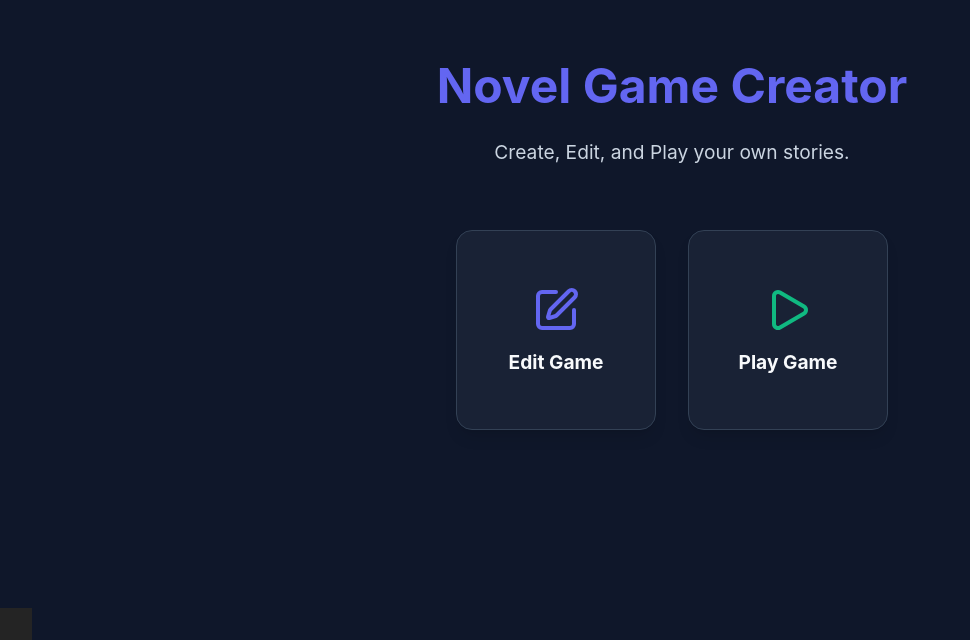
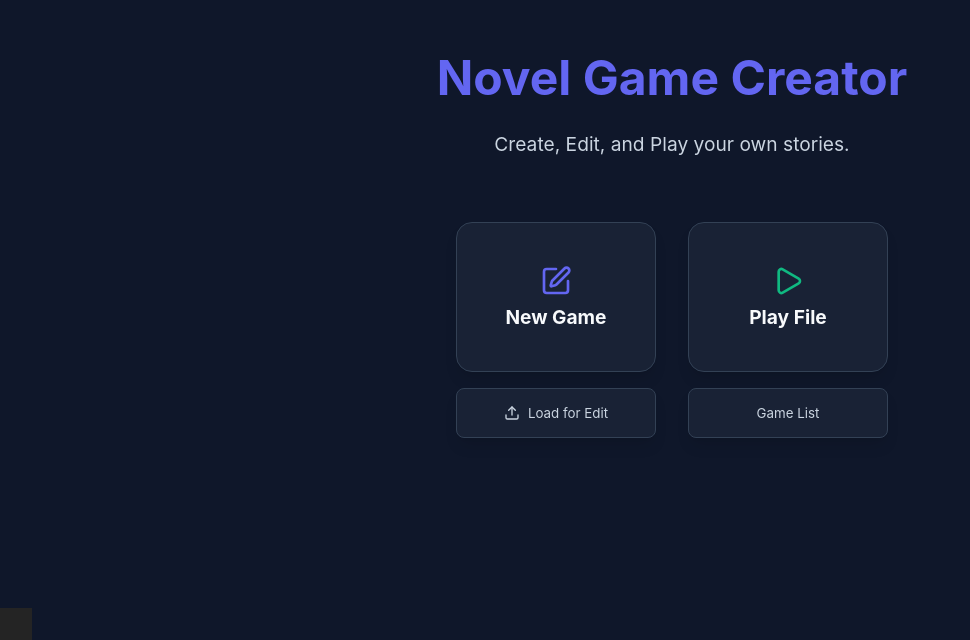
Before and after one commit to naturesoda/009, a React (Vite) app: page / in a window 1280 px wide. Shown: the part 192-832 px from the top of the page, without its empty margins (0-970 px from the left). Built offline with nearby package versions, Linux system fonts and the light colour scheme.

Commit message:
feat: Add save and load game functionality for story data.

```diff
--- a/src/components/FlowEditor/FlowEditor.jsx
+++ b/src/components/FlowEditor/FlowEditor.jsx
@@ -11,6 +11,7 @@ import useStoryStore from '../../store/storyStore';
 import SceneNode from './SceneNode';
 import SceneModal from '../SceneEditor/SceneModal';
 import DemoPlayer from '../Preview/DemoPlayer';
+import { saveGame } from '../../utils/fileUtils';
 
 const nodeTypes = {
     sceneNode: SceneNode,
@@ -69,6 +70,13 @@ const FlowEditor = () => {
                 >
                     ▶ Full Game Demo
                 </button>
+                <button
+                    className="btn-secondary"
+                    onClick={() => saveGame({ nodes, edges }, 'my-novel-game.json')}
+                    style={{ background: 'var(--color-accent-primary)', color: 'white' }}
+                >
+                    💾 Save Game
+                </button>
             </div>
 
             <ReactFlow
--- a/src/components/StartScreen/StartScreen.jsx
+++ b/src/components/StartScreen/StartScreen.jsx
@@ -1,7 +1,40 @@
-import React from 'react';
-import { Edit, Play, BookOpen } from 'lucide-react';
+import React, { useRef } from 'react';
+import { Edit, Play, Upload } from 'lucide-react';
+import { loadGame } from '../../utils/fileUtils';
+import useStoryStore from '../../store/storyStore';
 
 const StartScreen = ({ onNavigate }) => {
+    const fileInputRef = useRef(null);
+    const { setStory } = useStoryStore();
+    const [mode, setMode] = React.useState(null); // 'edit' or 'play'
+
+    const handleFileChange = async (e) => {
+        const file = e.target.files[0];
+        if (file) {
+            try {
+                const data = await loadGame(file);
+                if (data.nodes && data.edges) {
+                    setStory(data.nodes, data.edges);
+                    if (mode === 'edit') {
+                        onNavigate('editor');
+                    } else if (mode === 'play') {
+                        onNavigate('playing');
+                    }
+                }
+            } catch (error) {
+                console.error('Failed to load game:', error);
+                alert('Failed to load game file.');
+            }
+        }
+        // Reset input
+        if (fileInputRef.current) fileInputRef.current.value = '';
+    };
+
+    const handleLoadClick = (selectedMode) => {
+        setMode(selectedMode);
+        fileInputRef.current.click();
+    };
+
     return (
         <div style={{
             width: '100vw',
@@ -13,6 +46,14 @@ const StartScreen = ({ onNavigate }) => {
             justifyContent: 'center',
             gap: '2rem'
         }}>
+            <input
+                type="file"
+                ref={fileInputRef}
+                style={{ display: 'none' }}
+                accept=".json"
+                onChange={handleFileChange}
+            />
+
             <div style={{ textAlign: 'center', marginBottom: '2rem' }}>
                 <h1 style={{ fontSize: '3rem', fontWeight: 'bold', color: 'var(--color-accent-primary)', marginBottom: '1rem' }}>
                     Novel Game Creator
@@ -23,6 +64,7 @@ const StartScreen = ({ onNavigate }) => {
             </div>
 
             <div style={{ display: 'flex', gap: '2rem' }}>
+                <div style={{ display: 'flex', flexDirection: 'column', gap: '1rem' }}>
                     <button
                         className="glass-panel"
                         onClick={() => onNavigate('editor')}
@@ -32,7 +74,7 @@ const StartScreen = ({ onNavigate }) => {
                             alignItems: 'center',
                             justifyContent: 'center',
                             width: '200px',
-                        height: '200px',
+                            height: '150px',
                             borderRadius: '1rem',
                             cursor: 'pointer',
                             transition: 'transform 0.2s',
@@ -42,20 +84,40 @@ const StartScreen = ({ onNavigate }) => {
                         onMouseEnter={(e) => e.currentTarget.style.transform = 'translateY(-5px)'}
                         onMouseLeave={(e) => e.currentTarget.style.transform = 'translateY(0)'}
                     >
-                    <Edit size={48} style={{ marginBottom: '1rem', color: 'var(--color-accent-primary)' }} />
-                    <span style={{ fontSize: '1.2rem', fontWeight: 'bold' }}>Edit Game</span>
+                        <Edit size={32} style={{ marginBottom: '0.5rem', color: 'var(--color-accent-primary)' }} />
+                        <span style={{ fontSize: '1.2rem', fontWeight: 'bold' }}>New Game</span>
                     </button>
-
                     <button
                         className="glass-panel"
-                    onClick={() => onNavigate('play-list')}
+                        onClick={() => handleLoadClick('edit')}
+                        style={{
+                            display: 'flex',
+                            alignItems: 'center',
+                            justifyContent: 'center',
+                            gap: '0.5rem',
+                            width: '200px',
+                            padding: '1rem',
+                            borderRadius: '0.5rem',
+                            cursor: 'pointer',
+                            border: '1px solid var(--color-border)',
+                            color: 'var(--color-text-secondary)'
+                        }}
+                    >
+                        <Upload size={16} /> Load for Edit
+                    </button>
+                </div>
+
+                <div style={{ display: 'flex', flexDirection: 'column', gap: '1rem' }}>
+                    <button
+                        className="glass-panel"
+                        onClick={() => handleLoadClick('play')}
                         style={{
                             display: 'flex',
                             flexDirection: 'column',
                             alignItems: 'center',
                             justifyContent: 'center',
                             width: '200px',
-                        height: '200px',
+                            height: '150px',
                             borderRadius: '1rem',
                             cursor: 'pointer',
                             transition: 'transform 0.2s',
@@ -65,9 +127,28 @@ const StartScreen = ({ onNavigate }) => {
                         onMouseEnter={(e) => e.currentTarget.style.transform = 'translateY(-5px)'}
                         onMouseLeave={(e) => e.currentTarget.style.transform = 'translateY(0)'}
                     >
-                    <Play size={48} style={{ marginBottom: '1rem', color: 'var(--color-success)' }} />
-                    <span style={{ fontSize: '1.2rem', fontWeight: 'bold' }}>Play Game</span>
+                        <Play size={32} style={{ marginBottom: '0.5rem', color: 'var(--color-success)' }} />
+                        <span style={{ fontSize: '1.2rem', fontWeight: 'bold' }}>Play File</span>
                     </button>
+                    <button
+                        className="glass-panel"
+                        onClick={() => onNavigate('play-list')}
+                        style={{
+                            display: 'flex',
+                            alignItems: 'center',
+                            justifyContent: 'center',
+                            gap: '0.5rem',
+                            width: '200px',
+                            padding: '1rem',
+                            borderRadius: '0.5rem',
+                            cursor: 'pointer',
+                            border: '1px solid var(--color-border)',
+                            color: 'var(--color-text-secondary)'
+                        }}
+                    >
+                        Game List
+                    </button>
+                </div>
             </div>
         </div>
     );
--- a/src/store/storyStore.js
+++ b/src/store/storyStore.js
@@ -37,6 +37,10 @@ const useStoryStore = create((set, get) => ({
     set({ nodes: [...get().nodes, node] });
   },
 
+  setStory: (nodes, edges) => {
+    set({ nodes, edges });
+  },
+
   updateNodeData: (nodeId, data) => {
     set({
       nodes: get().nodes.map((node) => {
--- /dev/null
+++ b/src/utils/fileUtils.js
@@ -0,0 +1,28 @@
+export const saveGame = (data, filename = 'my-novel-game.json') => {
+    const jsonString = JSON.stringify(data, null, 2);
+    const blob = new Blob([jsonString], { type: 'application/json' });
+    const href = URL.createObjectURL(blob);
+    const link = document.createElement('a');
+    link.href = href;
+    link.download = filename;
+    document.body.appendChild(link);
+    link.click();
+    document.body.removeChild(link);
+    URL.revokeObjectURL(href);
+};
+
+export const loadGame = (file) => {
+    return new Promise((resolve, reject) => {
+        const reader = new FileReader();
+        reader.onload = (event) => {
+            try {
+                const json = JSON.parse(event.target.result);
+                resolve(json);
+            } catch (error) {
+                reject(error);
+            }
+        };
+        reader.onerror = (error) => reject(error);
+        reader.readAsText(file);
+    });
+};
```
Lines whose indentation alone changed are shown as unchanged.
